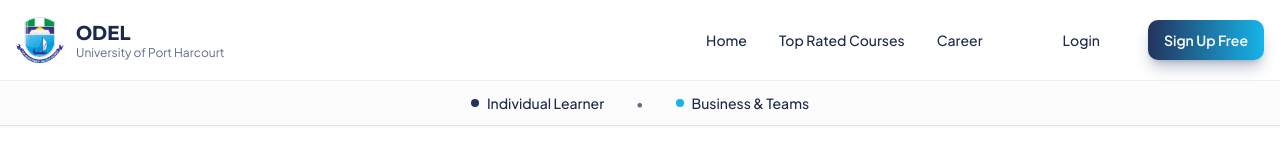
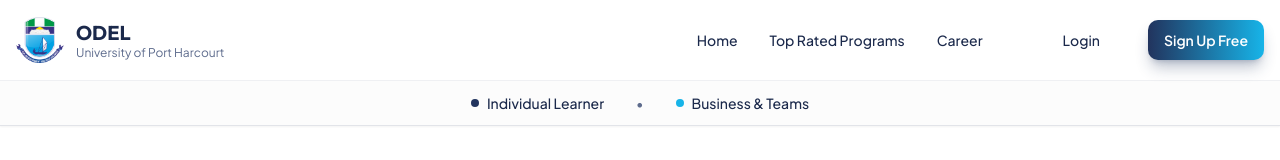
Before and after one commit to Mrsoft-training-Git/scraad, a React (Vite) app: page /auth in a window 1280 px wide. Shown: the top 160 px of the page. Built offline with nearby package versions, Linux system fonts and the light colour scheme; the HTML template or start-up script is replaced by a standard one.

Commit message:
Visual edit in Lovable
Edited UI in Lovable

```diff
--- a/src/components/Navbar.tsx
+++ b/src/components/Navbar.tsx
@@ -25,7 +25,7 @@ export const Navbar = () => {
             <Link to="/" className="text-foreground hover:text-primary transition-colors font-medium text-sm">
               Home
             </Link>
-            <Link to="/programs" className="text-foreground hover:text-primary transition-colors font-medium text-sm">Top Rated Courses</Link>
+            <Link to="/programs" className="text-foreground hover:text-primary transition-colors font-medium text-sm">Top Rated Programs</Link>
             <Link to="/career" className="text-foreground hover:text-primary transition-colors font-medium text-sm">
               Career
             </Link>
```
